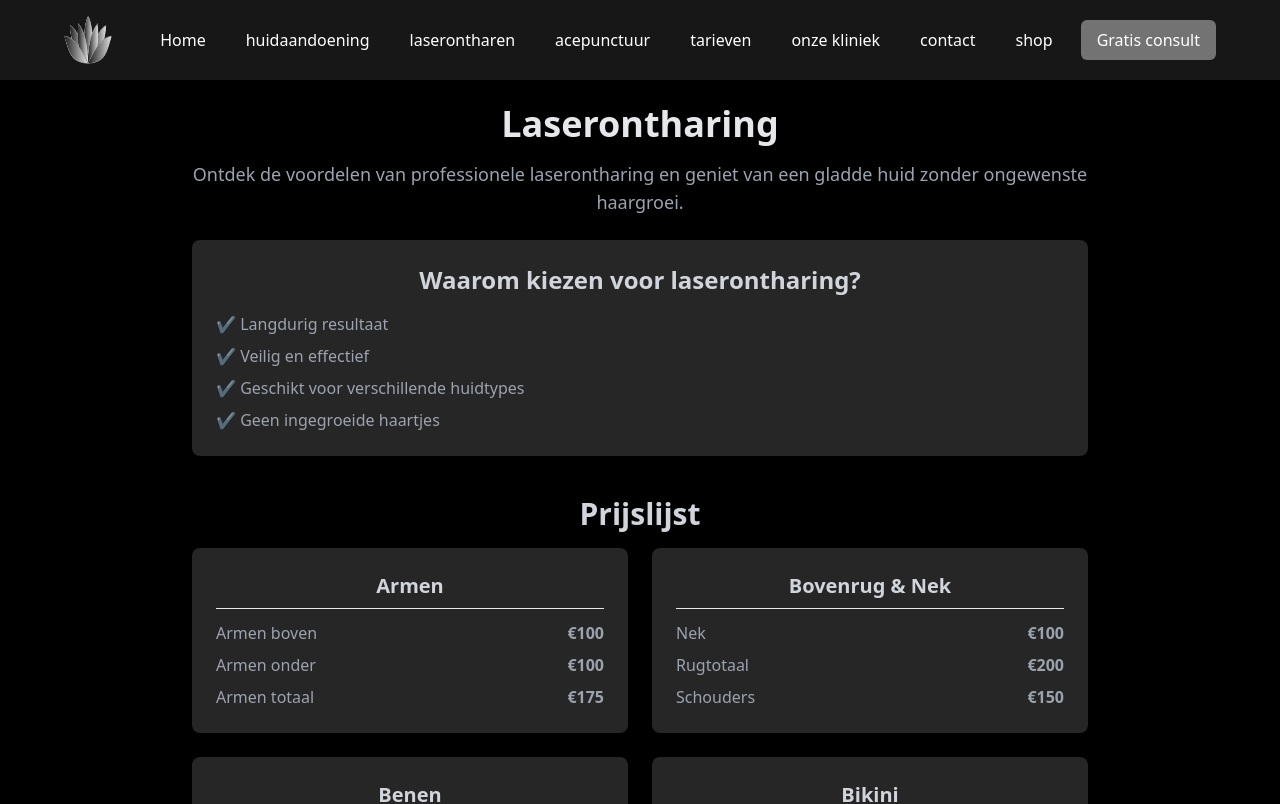
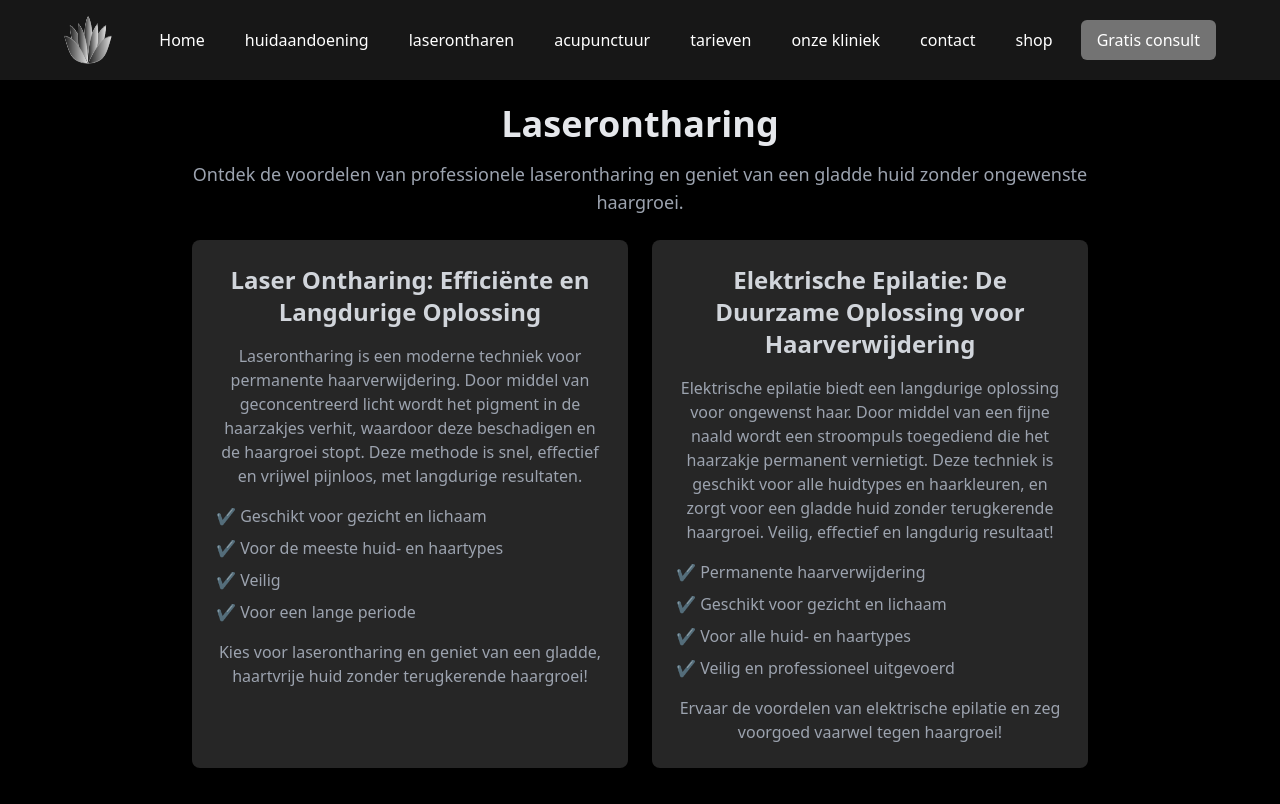
Before and after one commit to Zinho01/website, a React (Vite) app: page /laserontharen in a window 1280 px wide. Shown: the top 804 px of the page. Built offline with nearby package versions, Linux system fonts and the light colour scheme.

Commit message:
added some relevant text on the page

```diff
--- a/src/App.tsx
+++ b/src/App.tsx
@@ -3,9 +3,6 @@ import Footer from './components/footer';
 import Navbar from './components/navbar';
 
 import foto1 from './assets/foto1.png';
-import Laserontharen from "./pages/Laserontharen";
-import acupunctuur from "./pages/acupunctuur";
-
 import Skincare1 from './assets/skincare.jpg';
 import skincare2 from './assets/skincare2.jpg';
 
@@ -13,6 +10,15 @@ import banner1 from './assets/skincare.jpg';
 import banner2 from './assets/skincare2.jpg';
 import banner3 from './assets/skincare.jpg';
 import banner4 from './assets/skincare2.jpg';
+
+import Laserontharen from "./pages/Laserontharen";
+import Acupunctuur from "./pages/acupunctuur";
+import Tarieven from "./pages/tarieven";
+import Shop from "./pages/shop";
+import Contact from "./pages/contact";
+import OnzeKliniek from "./pages/onze-kliniek";
+import Huidaandoening from "./pages/huidaandoening";
+
 
 
 { /* carousel info and changeable if less banners are wanted*/ }
@@ -120,13 +126,13 @@ const App = () => {
               </div>
             </>
           } />
-
+          <Route path="/huidnaandoening" element={<Huidaandoening />} />
           <Route path="/laserontharen" element={<Laserontharen />} />
-          <Route path="/acupunctuur" element={< acupunctuur />} />
-          <Route path="/laserontharen" element={<Laserontharen />} />
-          <Route path="/laserontharen" element={<Laserontharen />} />
-          <Route path="/laserontharen" element={<Laserontharen />} />
-          <Route path="/laserontharen" element={<Laserontharen />} />
+          <Route path="/acupunctuur" element={< Acupunctuur />} />
+          <Route path="/tarieven" element={<Tarieven />} />
+          <Route path="/shop" element={<Shop />} />
+          <Route path="/contact" element={<Contact />} />
+          <Route path="/onze-kliniek" element={<OnzeKliniek />} />
         </Routes>
       </main>
       <Footer />
--- a/src/components/footer.tsx
+++ b/src/components/footer.tsx
@@ -12,7 +12,7 @@ const Footer = () => {
               <li><a href="/salon" className="hover:text-gray-400">home</a></li>
               <li><a href="/despre" className="hover:text-gray-400">Huidaandoening</a></li>
               <li><a href="./pages/Laserontharen.tsx" className="hover:text-gray-400">Laserontharen</a></li>
-              <li><a href="/contact" className="hover:text-gray-400">acepunctuur</a></li>
+              <li><a href="/contact" className="hover:text-gray-400">acupunctuur</a></li>
               <li><a href="/contact" className="hover:text-gray-400">tarieven</a></li>
               <li><a href="/contact" className="hover:text-gray-400">onze kliniek</a></li>
               <li><a href="/contact" className="hover:text-gray-400">contact</a></li>
--- a/src/components/navbar.tsx
+++ b/src/components/navbar.tsx
@@ -22,7 +22,7 @@ const Navbar: React.FC = () => {
                     <Link to="/" className="text-white hover:text-gray-400 px-3 py-2 rounded-md">Home</Link>
                     <Link to="/huidaandoening" className="text-white hover:text-gray-400 px-3 py-2 rounded-md">huidaandoening</Link>
                     <Link to="/laserontharen" className="text-white hover:text-gray-400 px-3 py-2 rounded-md">laserontharen</Link>
-                    <Link to="/acepunctuur" className="text-white hover:text-gray-400 px-3 py-2 rounded-md">acepunctuur</Link>
+                    <Link to="/acepunctuur" className="text-white hover:text-gray-400 px-3 py-2 rounded-md">acupunctuur</Link>
                     <Link to="/tarieven" className="text-white hover:text-gray-400 px-3 py-2 rounded-md">tarieven</Link>
                     <Link to="/onze kliniek" className="text-white hover:text-gray-400 px-3 py-2 rounded-md">onze kliniek</Link>
                     <Link to="/contact" className="text-white hover:text-gray-400 px-3 py-2 rounded-md">contact</Link>
@@ -47,7 +47,7 @@ const Navbar: React.FC = () => {
                 <Link to="/" className="block hover:text-gray-400 px-3 py-2 rounded-md">Home</Link>
                 <Link to="/huidaandoening" className="block hover:text-gray-400 px-3 py-2 rounded-md">huidaandoening</Link>
                 <Link to="/laserontharen" className="block hover:text-gray-400 px-3 py-2 rounded-md">laserontharen</Link>
-                <Link to="/acepunctuur" className="block hover:text-gray-400 px-3 py-2 rounded-md">acepunctuur</Link>
+                <Link to="/acepunctuur" className="block hover:text-gray-400 px-3 py-2 rounded-md">acupunctuur</Link>
                 <Link to="/tarieven" className="block hover:text-gray-400 px-3 py-2 rounded-md">tarieven</Link>
                 <Link to="/onze kliniek" className="block hover:text-gray-400 px-3 py-2 rounded-md">onze kliniek</Link>
                 <Link to="/contact" className="block hover:text-gray-400 px-3 py-2 rounded-md">contact</Link>
--- a/src/pages/Laserontharen.tsx
+++ b/src/pages/Laserontharen.tsx
@@ -40,15 +40,37 @@ const Laserontharen: React.FC = () => {
           Ontdek de voordelen van professionele laserontharing en geniet van een gladde huid zonder ongewenste haargroei.
         </p>
 
-        <div className="bg-neutral-800 p-6 rounded-lg shadow-lg">
-          <h2 className="text-2xl font-semibold text-gray-300 mb-4">Waarom kiezen voor laserontharing?</h2>
-          <ul className="text-gray-400 space-y-2 text-left">
-            <li>✔️ Langdurig resultaat</li>
-            <li>✔️ Veilig en effectief</li>
-            <li>✔️ Geschikt voor verschillende huidtypes</li>
-            <li>✔️ Geen ingegroeide haartjes</li>
-          </ul>
-        </div>
+        <div className="grid grid-cols-1 md:grid-cols-2 gap-6">
+  {/* Laser Ontharing */}
+  <div className="bg-neutral-800 p-6 rounded-lg shadow-lg">
+    <h2 className="text-2xl font-semibold text-gray-300 mb-4">Laser Ontharing: Efficiënte en Langdurige Oplossing</h2>
+    <p className="text-gray-400 mb-4">
+      Laserontharing is een moderne techniek voor permanente haarverwijdering. Door middel van geconcentreerd licht wordt het pigment in de haarzakjes verhit, waardoor deze beschadigen en de haargroei stopt. Deze methode is snel, effectief en vrijwel pijnloos, met langdurige resultaten.
+    </p>
+    <ul className="text-gray-400 space-y-2 text-left">
+      <li>✔️ Geschikt voor gezicht en lichaam</li>
+      <li>✔️ Voor de meeste huid- en haartypes</li>
+      <li>✔️ Veilig</li>
+      <li>✔️ Voor een lange periode</li>
+    </ul>
+    <p className="text-gray-400 mt-4">Kies voor laserontharing en geniet van een gladde, haartvrije huid zonder terugkerende haargroei!</p>
+  </div>
+
+  {/* Elektrische Epilatie */}
+  <div className="bg-neutral-800 p-6 rounded-lg shadow-lg">
+    <h2 className="text-2xl font-semibold text-gray-300 mb-4">Elektrische Epilatie: De Duurzame Oplossing voor Haarverwijdering</h2>
+    <p className="text-gray-400 mb-4">
+      Elektrische epilatie biedt een langdurige oplossing voor ongewenst haar. Door middel van een fijne naald wordt een stroompuls toegediend die het haarzakje permanent vernietigt. Deze techniek is geschikt voor alle huidtypes en haarkleuren, en zorgt voor een gladde huid zonder terugkerende haargroei. Veilig, effectief en langdurig resultaat!
+    </p>
+    <ul className="text-gray-400 space-y-2 text-left">
+      <li>✔️ Permanente haarverwijdering</li>
+      <li>✔️ Geschikt voor gezicht en lichaam</li>
+      <li>✔️ Voor alle huid- en haartypes</li>
+      <li>✔️ Veilig en professioneel uitgevoerd</li>
+    </ul>
+    <p className="text-gray-400 mt-4">Ervaar de voordelen van elektrische epilatie en zeg voorgoed vaarwel tegen haargroei!</p>
+  </div>
+</div>
 
         <div className="mt-10">
           <h2 className="text-3xl font-bold mb-4 text-gray-300">Prijslijst</h2>
```
Also changed, not shown: src/pages/apointment.tsx (added).
